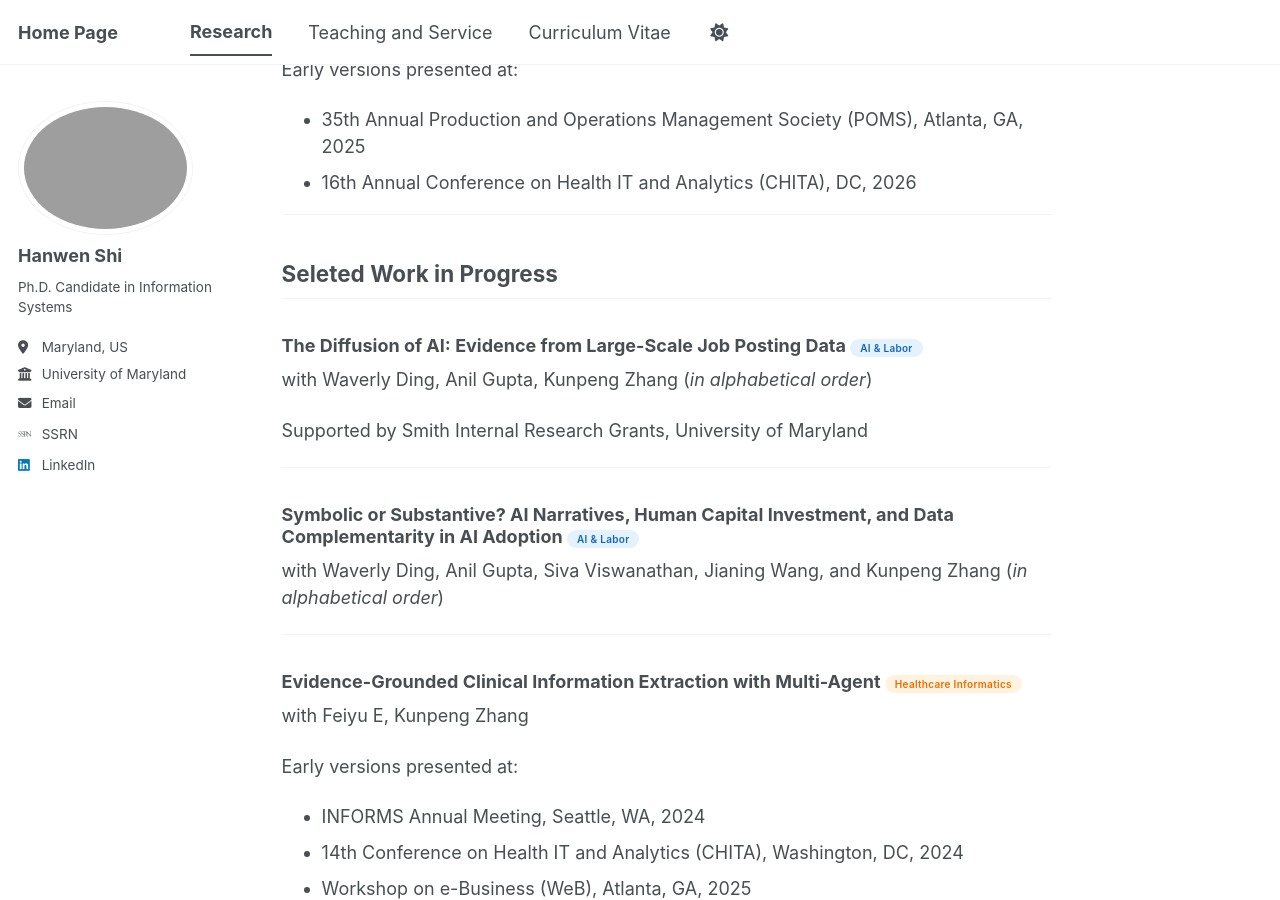
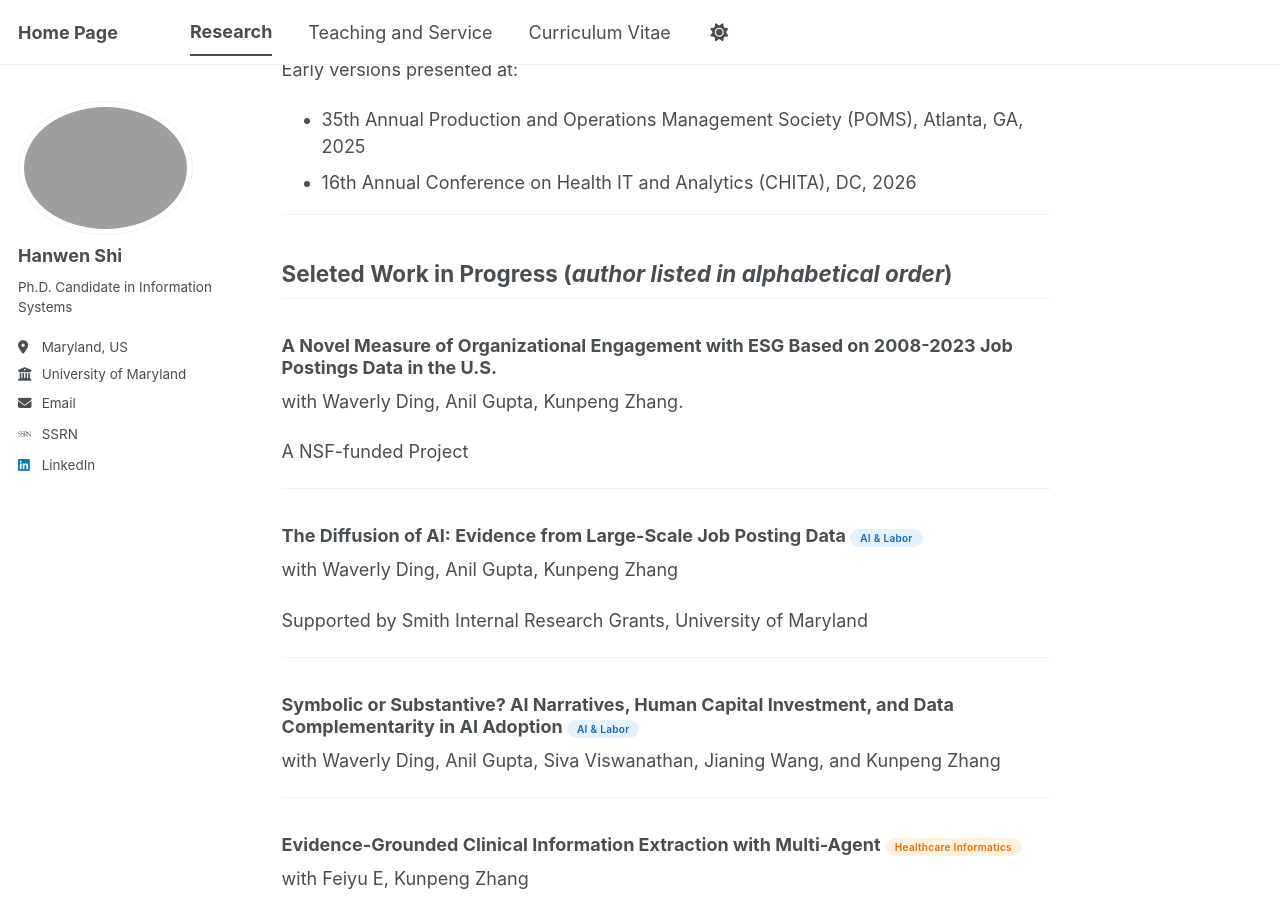
Before and after one commit to FrankieShih/frankieshih.github.io, a Jekyll site: the page built from publications.md, in a window 1280 px wide and 900 px high, scrolled down 1807 px. Built offline with Jekyll 4.4.1, drawn with Linux system fonts in a browser that asks for light colours; some web fonts are replaced; a script bundle is joined from its source files by our own code; library files that are not in the unit come from our copies.

Commit message:
Update publications.md

```diff
--- a/publications.md
+++ b/publications.md
@@ -70,17 +70,24 @@ Early versions presented at:
 ---
 
 
-## Seleted Work in Progress
+## Seleted Work in Progress (*author listed in alphabetical order*)
+
+### A Novel Measure of Organizational Engagement with ESG Based on 2008-2023 Job Postings Data in the U.S.
+with Waverly Ding, Anil Gupta, Kunpeng Zhang.
+
+A NSF-funded Project
+
+---
 
 ### The Diffusion of AI: Evidence from Large-Scale Job Posting Data <span class="tag tag-ai-labor">AI & Labor</span>
-with Waverly Ding, Anil Gupta, Kunpeng Zhang (*in alphabetical order*)
+with Waverly Ding, Anil Gupta, Kunpeng Zhang
 
 Supported by Smith Internal Research Grants, University of Maryland
 
 ---
 
 ### Symbolic or Substantive? AI Narratives, Human Capital Investment, and Data Complementarity in AI Adoption <span class="tag tag-ai-labor">AI & Labor</span>
-with Waverly Ding, Anil Gupta, Siva Viswanathan, Jianing Wang, and Kunpeng Zhang (*in alphabetical order*)
+with Waverly Ding, Anil Gupta, Siva Viswanathan, Jianing Wang, and Kunpeng Zhang
 
 ---
 
```
